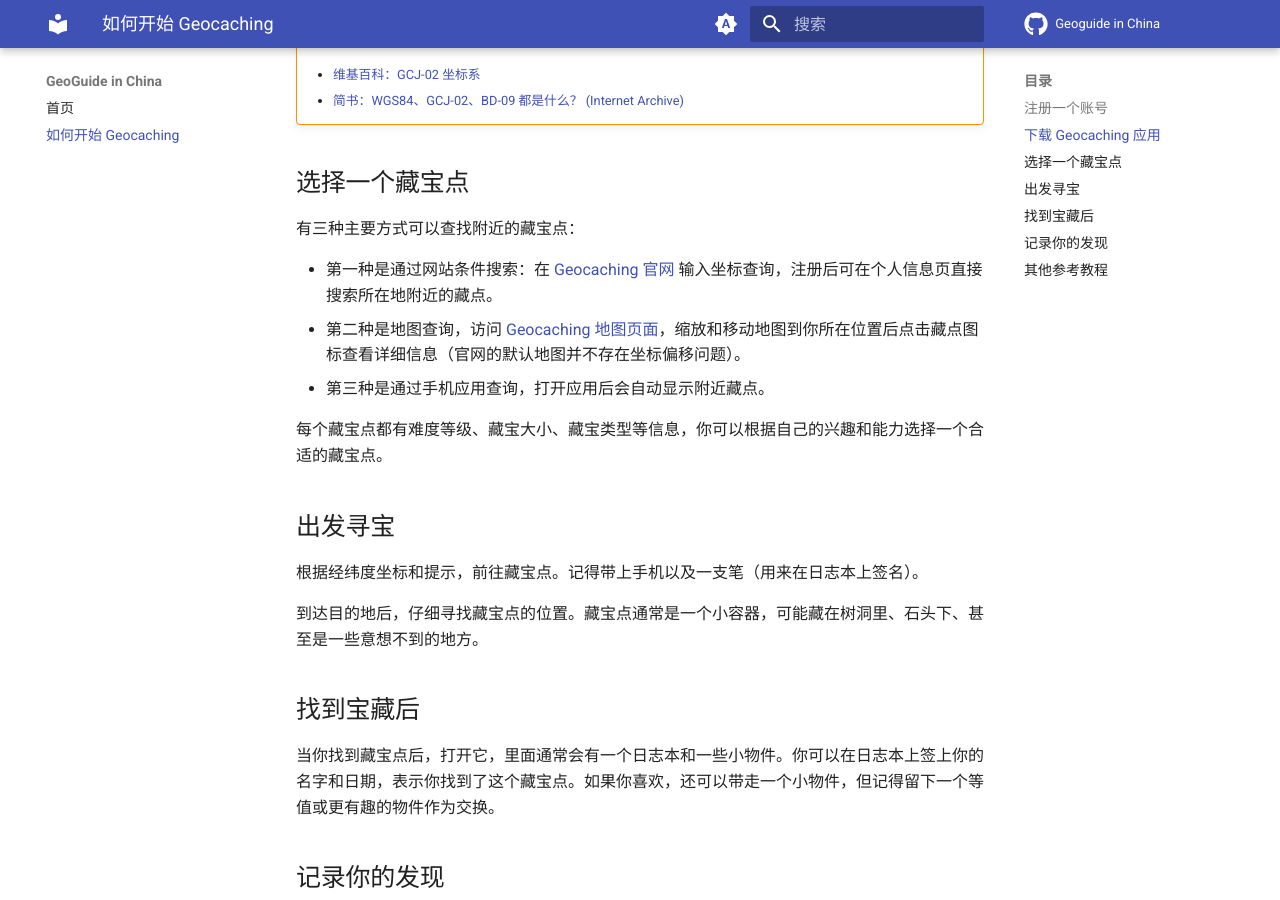
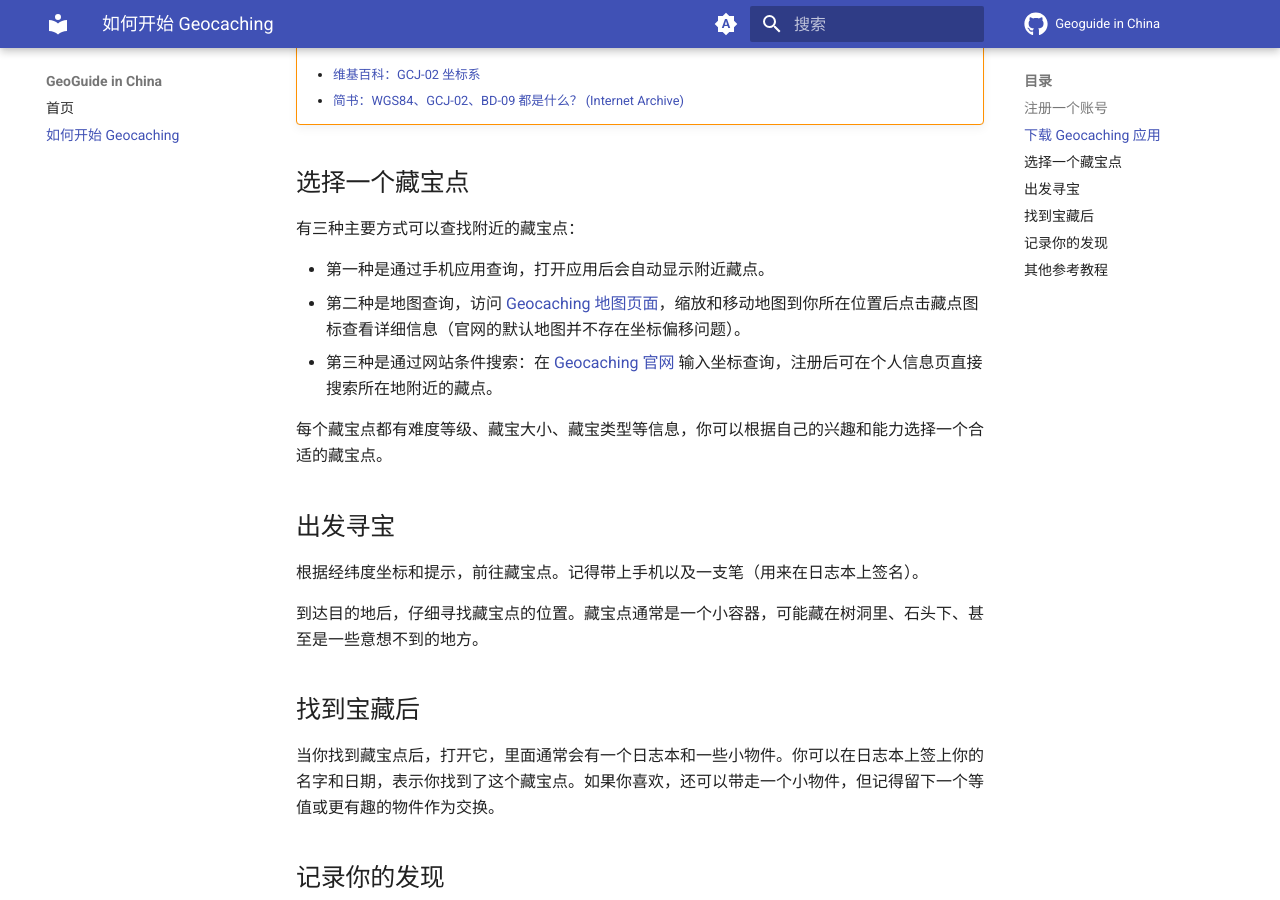
Before and after one commit to Konano/geoguide-in-china, an MkDocs documentation site: the page built from docs/getting-started.md, in a window 1280 px wide and 900 px high, scrolled down 836 px. Built offline with MkDocs 1.6.1 and Material for MkDocs 9.7.7, drawn with Linux system fonts in a browser that asks for light colours; comment, search, counter and statistics services are not loaded.

Commit message:
调整藏宝点查找方式的描述顺序

```diff
--- a/docs/getting-started.md
+++ b/docs/getting-started.md
@@ -31,9 +31,9 @@
 ## 选择一个藏宝点
 有三种主要方式可以查找附近的藏宝点：
 
-- 第一种是通过网站条件搜索：在 [Geocaching 官网](https://www.geocaching.com/live/play/map) 输入坐标查询，注册后可在个人信息页直接搜索所在地附近的藏点。
+- 第一种是通过手机应用查询，打开应用后会自动显示附近藏点。
 - 第二种是地图查询，访问 [Geocaching 地图页面](http://www.geocaching.com/map)，缩放和移动地图到你所在位置后点击藏点图标查看详细信息（官网的默认地图并不存在坐标偏移问题）。
-- 第三种是通过手机应用查询，打开应用后会自动显示附近藏点。
+- 第三种是通过网站条件搜索：在 [Geocaching 官网](https://www.geocaching.com/live/play/map) 输入坐标查询，注册后可在个人信息页直接搜索所在地附近的藏点。
 
 每个藏宝点都有难度等级、藏宝大小、藏宝类型等信息，你可以根据自己的兴趣和能力选择一个合适的藏宝点。
 
```
